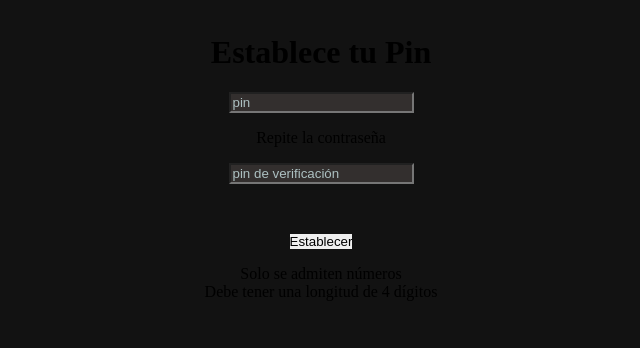
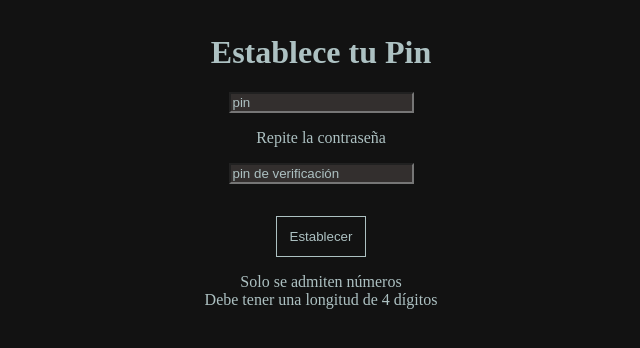
Before and after one commit to AllWKA/we3znhawallet, a Vue app: page /signin in a window 1280 px wide. Shown: the top 348 px of the page, without its empty margins (319-959 px from the left). Built offline with nearby package versions, Linux system fonts and the light colour scheme.

Commit message:
some fixes

```diff
--- a/src/components/AccountInfo/AccountNumber.vue
+++ b/src/components/AccountInfo/AccountNumber.vue
@@ -1,14 +1,6 @@
 <template>
   <div class="account-number-container">
-    <span class="account-number">{{ cardNumbers }}</span>
-
-    <div v-if="type === 'account'" class="account-icon-container">
-      <img src="../../assets/icons/piggy-bank-outline.svg" alt="type-icon">
-    </div>
-
-    <div v-else class="account-icon-container">
-      <img src="../../assets/icons/credit-card-outline.svg" alt="type-icon">
-    </div>
+    <span class="account-number">Cuenta: ****{{ cardNumbers }}</span>
   </div>
 </template>
 
@@ -41,5 +33,6 @@ img {
 .account-icon-container {
   width: 30px;
   height: 30px;
+  margin-left: 3%;
 }
 </style>
--- a/src/views/Home.vue
+++ b/src/views/Home.vue
@@ -3,8 +3,7 @@
     <div class="home-header-container">
       <h1 style="margin-right: 2%">Cuentas bancarias</h1>
 
-      <span class="open-create-account-modal"
-            @click="showModalCreateEditAccount = true">
+      <span class="open-create-account-modal" @click="showModalCreateEditAccount = true">
         <img src="../assets/icons/plus-circle.svg" alt="añadir cuenta" style="width: 24px; height: 24px">
         <!-- TODO: 2 Types, account and credit card, right now works just for credit card -->
       </span>
--- a/src/views/Signin.vue
+++ b/src/views/Signin.vue
@@ -8,9 +8,8 @@
     <input type="text" v-model="verificationPin" maxlength="4" minlength="4" placeholder="pin de verificación" required>
 
     <p class="error-message">{{ errorMessage }}</p>
-    <br>
 
-    <button @click="signin">Establecer</button>
+    <button class="set-button" @click="signin">Establecer</button>
 
     <p style="text-align: center">
       Solo se admiten números
@@ -22,7 +21,7 @@
 
 <script>
 export default {
-  name: "Signin",
+  name: 'Signin',
   data() {
     return {
       pin: '',
@@ -39,7 +38,7 @@ export default {
       }
 
       try {
-        await this.$axios.post('/signin', { pin: this.pin, verificationPin: this.verificationPin })
+        await this.$axios.post('/signin', {pin: this.pin, verificationPin: this.verificationPin})
 
         await this.$router.push('/')
       } catch (e) {
@@ -79,7 +78,6 @@ export default {
 </script>
 
 <style scoped>
-
 .container {
   display: flex;
   flex-direction: column;
@@ -87,6 +85,17 @@ export default {
   align-items: center;
   margin-top: 1%;
   width: 100%;
+  color: var(--color-on-background);
 }
 
+.set-button {
+  background-color: transparent;
+  border: 1px solid var(--color-on-background);
+  padding: 1%;
+  color: var(--color-on-background);
+}
+
+.set-button:hover {
+  cursor: pointer;
+}
 </style>
```
